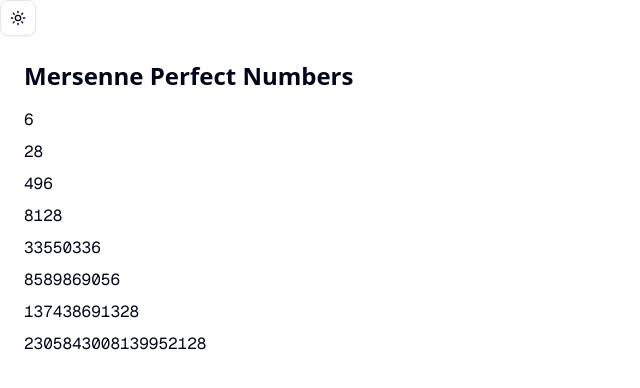
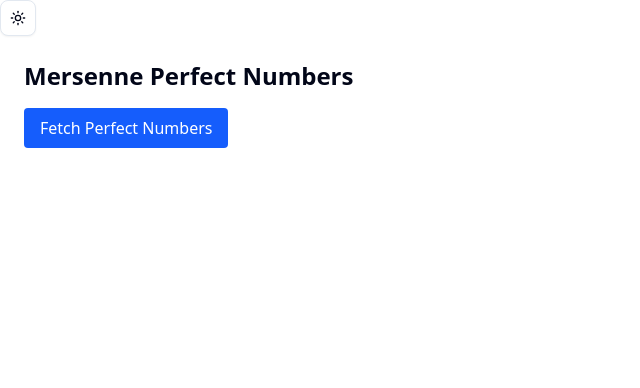
Before and after one commit to sricharanponna777/math_conjectures, a Next.js app: page /mersenne in a window 1280 px wide. Shown: the top 388 px of the page, without its empty margins (0-640 px from the left). Built offline with nearby package versions, Linux system fonts and the light colour scheme.

Commit message:
Optimized Computation

```diff
--- a/app/mersenne/page.tsx
+++ b/app/mersenne/page.tsx
@@ -1,27 +1,54 @@
 "use client";
-import { useEffect, useState } from "react";
+import { useState } from "react";
 
 export default function PerfectNumbersPage() {
-  const [numbers, setNumbers] = useState<string[]>([]);
+  const [numbers, setNumbers] = useState<{ p: number; perfect: string }[]>([]);
+  const [loading, setLoading] = useState(false);
 
-  useEffect(() => {
-    // Known Mersenne prime exponents (small ones for demo)
-    const exponents = [2, 3, 5, 7, 13, 17, 19, 31];
-    const perfects = exponents.map((p) => {
-      const mersenne = (BigInt(1) << BigInt(p)) - BigInt(1); // 2^p - 1
-      const perfect = (BigInt(1) << BigInt(p - 1)) * mersenne; // 2^(p-1) * (2^p - 1)
-      return perfect.toString();
-    });
-    setNumbers(perfects);
-  }, []);
+  async function fetchStream() {
+    setNumbers([]);
+    setLoading(true);
+
+    const res = await fetch("/api/");
+    const reader = res.body?.getReader();
+    const decoder = new TextDecoder();
+
+    let buf = "";
+    while (true) {
+      const { done, value } = await reader!.read();
+      if (done) break;
+      buf += decoder.decode(value, { stream: true });
+
+      const parts = buf.split("\n");
+      buf = parts.pop() || "";
+
+      for (const line of parts) {
+        if (!line.trim()) continue;
+        const item = JSON.parse(line);
+        setNumbers((prev) => [...prev, item]);
+      }
+    }
+
+    setLoading(false);
+  }
 
   return (
     <main className="p-6">
+      <h1 className="text-2xl font-bold">Mersenne Perfect Numbers</h1>
 
-      <h1 className="text-2xl font-bold">Mersenne Perfect Numbers</h1>
-      <ul className="mt-4 space-y-2">
-        {numbers.map((n, idx) => (
-          <li key={idx} className="font-mono">{n}</li>
+      <button
+        onClick={fetchStream}
+        disabled={loading}
+        className="mt-4 px-4 py-2 bg-blue-600 text-white rounded"
+      >
+        {loading ? "Loading..." : "Fetch Perfect Numbers"}
+      </button>
+
+      <ul className="mt-6 space-y-2">
+        {numbers.map((n) => (
+          <li key={n.p} className="font-mono">
+            {n.perfect}
+          </li>
         ))}
       </ul>
     </main>
--- a/tsconfig.json
+++ b/tsconfig.json
@@ -1,6 +1,6 @@
 {
   "compilerOptions": {
-    "target": "ES2017",
+    "target": "ES2020",
     "lib": ["dom", "dom.iterable", "esnext"],
     "allowJs": true,
     "skipLibCheck": true,
```
